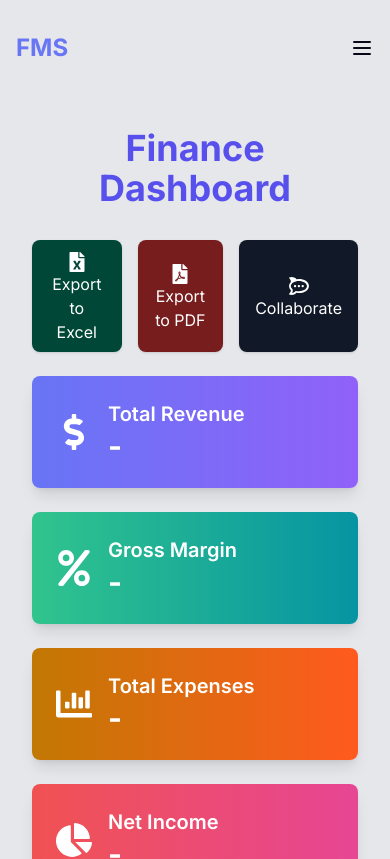
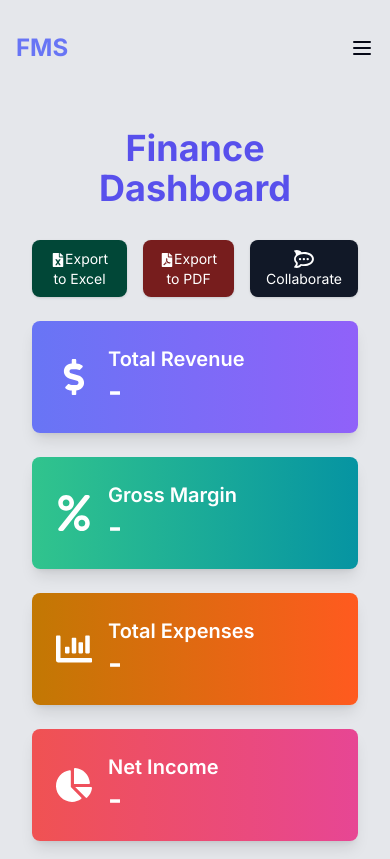
Before and after one commit to Arbab02/fms, a Next.js app: page /Dashboard in a window 390 px wide. Shown: the top 859 px of the page. Built offline with nearby package versions, Linux system fonts and the light colour scheme; no server answers; the database is empty.

Commit message:
Update page.js

```diff
--- a/src/app/Dashboard/page.js
+++ b/src/app/Dashboard/page.js
@@ -56,19 +56,19 @@ export default function FinanceDashboard() {
     <div id="dashboard" className="min-h-screen bg-gray-200 px-8 py-32">
       <h1 className="text-4xl font-bold text-center mb-8 text-indigo-600">Finance Dashboard</h1>
 
-      <div className="flex justify-end gap-4 mb-6">
+      <div className="flex justify-end gap-4 mb-6 text-sm md:text-base">
         <button
           onClick={exportToExcel}
           className="bg-green-900 hover:bg-green-800 text-white py-2 px-4 rounded-lg shadow"
         >
-            <FaFileExcel className="w-5 h-5 inline-block" />
+            <FaFileExcel className="text-sm md:text-2xl inline-block" />
           Export to Excel
         </button>
         <button
           onClick={exportToPDF}
           className="bg-red-900 hover:bg-red-800 text-white py-2 px-4 rounded-lg shadow"
         >
-             <FaFilePdf className="w-5 h-5 inline-block" />
+             <FaFilePdf className="text-sm md:text-2xl inline-block" />
           Export to PDF
         </button>
             <LinkToEditor/>
```
